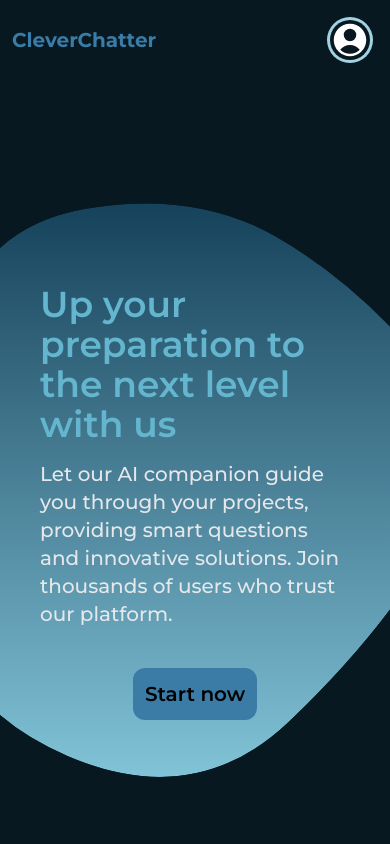
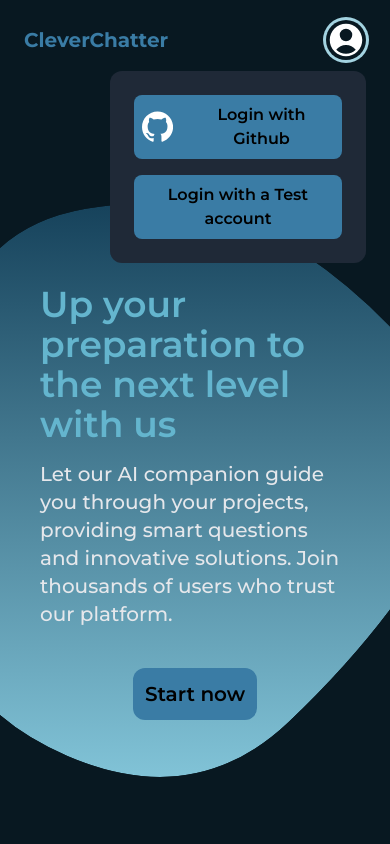
Before and after one commit to Vancelott/CleverChatter, a Next.js app: page / in a window 390 px wide. Both pictures are taken after a click on the button 350 px from the left and 40 px from the top of the page. Shown: the top 844 px of the page. Built offline with nearby package versions, Linux system fonts and the light colour scheme; no server answers.

Commit message:
slight changes and additions to the repoList component and the new chat page

```diff
--- a/components/landing.tsx
+++ b/components/landing.tsx
@@ -1,5 +1,4 @@
 "use client";
-import showProfileMenu from "@/app/actions/showProfileMenu";
 import { useProfileStore } from "@/app/store";
 import { User } from "@/app/types";
 import { useRouter } from "next/navigation";
@@ -10,17 +9,17 @@ export const Landing = ({ currentUser }: { currentUser: User }) => {
   const [user, setUser] = useState(currentUser);
   const router = useRouter();
 
-  const { setPopUpProfile } = useProfileStore();
+  const { setHideProfile } = useProfileStore();
 
   const handleStart = () => {
-    setPopUpProfile(true);
+    setHideProfile(true);
     if (user) {
       router.push("/chat");
     } else {
       toast.error("Please sign in to continue.");
-      setPopUpProfile(false);
+      setHideProfile(false);
       setTimeout(() => {
-        setPopUpProfile(true);
+        setHideProfile(true);
       }, 4000);
     }
   };
--- a/components/navBar.tsx
+++ b/components/navBar.tsx
@@ -13,11 +13,10 @@ import {
 import toast from "react-hot-toast";
 import { User } from "@/app/types";
 import Image from "next/image";
-import showProfileMenu from "@/app/actions/showProfileMenu";
 import { useProfileStore } from "@/app/store";
 
 const NavBar = ({ currentUser }: { currentUser: User }) => {
-  const { popUpProfile, setPopUpProfile } = useProfileStore();
+  const { hideProfile, setHideProfile } = useProfileStore();
 
   const {
     // data: session
@@ -39,7 +38,7 @@ const NavBar = ({ currentUser }: { currentUser: User }) => {
         profileRef.current &&
         !profileRef.current.contains(event.target as Node)
       ) {
-        setPopUpProfile(true);
+        setHideProfile(true);
       }
     }
     document.addEventListener("mousedown", handleClickOutside);
@@ -118,12 +117,12 @@ const NavBar = ({ currentUser }: { currentUser: User }) => {
   return (
     <nav className="z-20 bg-blue-00">
       <div className="max-w-7xl mx-auto md:px-6">
-        <div className="flex flex-row-reverse justify-between py-5 px-3">
+        <div className="flex flex-row-reverse justify-between py-5 px-6">
           {/* Profile Menu */}
-          <div className="flex pr-2 sm:pr-0">
+          <div className="flex">
             <div className="relative h-10 w-10" ref={profileRef}>
               <button
-                onClick={() => setPopUpProfile(!popUpProfile)}
+                onClick={() => setHideProfile(!hideProfile)}
                 className="focus:outline-none focus:ring focus:ring-blue-5 rounded-full transition delay-75"
               >
                 {user?.image ? (
@@ -140,9 +139,9 @@ const NavBar = ({ currentUser }: { currentUser: User }) => {
               </button>
               <motion.div
                 variants={navBarVariants}
-                animate={popUpProfile ? "closed" : "open"}
+                animate={hideProfile ? "closed" : "open"}
                 className={`${
-                  popUpProfile
+                  hideProfile
                     ? "hidden"
                     : "flex flex-col items-center justify-center gap-y-4 p-6 w-64 sm:w-80 bg-gray-800  mt-1 rounded-xl absolute right-0 z-10"
                 }`}
--- a/src/app/actions/showProfileMenu.tsx
+++ /dev/null
@@ -1,9 +0,0 @@
-"use server";
-
-const showProfileMenu = (show?: boolean) => {
-  // const showProfile = show! ? show : true;
-
-  return show;
-};
-
-export default showProfileMenu;
--- a/src/app/chat/components/chatNav.tsx
+++ b/src/app/chat/components/chatNav.tsx
@@ -1,15 +1,8 @@
 "use client";
 
-import { fetchChatsAction } from "@/app/actions/actions";
 import GetAllChats from "@/app/actions/getAllChats";
 import { useRouter } from "next/navigation";
-import {
-  startTransition,
-  useCallback,
-  useEffect,
-  useRef,
-  useState,
-} from "react";
+import { useEffect, useState } from "react";
 import {
   ChevronDoubleRightIcon,
   ChevronDoubleLeftIcon,
@@ -22,20 +15,13 @@ import {
   ChatBubbleLeftRightIcon,
 } from "@heroicons/react/24/outline";
 import { ChatData } from "@/app/types";
-import {
-  eachDayOfInterval,
-  isAfter,
-  isBefore,
-  isEqual,
-  isToday,
-  subDays,
-} from "date-fns";
+import { isBefore, isToday, subDays } from "date-fns";
 
 // import { useRouter } from "next/navigation";
 
 export const ChatNav = () => {
   const [chats, setChats] = useState<ChatData[]>([]);
-  const [hidden, setHidden] = useState(false);
+  const [hidden, setHidden] = useState(true);
   const [slug, setSlug] = useState("");
 
   const [chatsToday, setChatsToday] = useState<ChatData[]>([]);
--- a/src/app/chat/components/repoList.tsx
+++ b/src/app/chat/components/repoList.tsx
@@ -24,14 +24,23 @@ export const RepoList = ({
   const end = start + Number(repoPerPage);
 
   const lastPage = totalRepos / repoPerPage;
+  // const paginatedRepos = [];
   const paginatedRepos = data.slice(start, end);
 
   return (
-    <nav className="max-h-fit min-w-[16.5rem] overflow-y-visible border-2 border-white rounded-xl">
+    <nav className="max-h-fit min-w-[16.5rem] min-h-[29.2rem] overflow-y-visible border-2 border-white rounded-xl">
       <ul
         role="list"
-        className="h-full relative z-0 divide-y divide-gray-200 bg-blue-0 rounded-xl"
+        className={`h-full relative z-0 divide-y divide-gray-200 bg-blue-0 rounded-xl ${
+          paginatedRepos.length === 0 ? "flex items-center justify-center" : ""
+        }`}
       >
+        {paginatedRepos.length === 0 && (
+          <li className="text-lg font-semibold text-white max-w-[16rem] text-center px-2">
+            No repositories found. Please ensure your repositories are set to
+            public visibility or check if you have any repositories available.{" "}
+          </li>
+        )}
         {paginatedRepos.map((item: Repository) => (
           <li
             key={item.id}
@@ -59,6 +68,7 @@ export const RepoList = ({
             </div>
           </li>
         ))}
+        {paginatedRepos.length > 0 && (
           <div className="flex flex-row items-center justify-center font-semibold space-x-2">
             <button
               className="p-1"
@@ -68,7 +78,9 @@ export const RepoList = ({
             >
               <ArrowLeftCircleIcon className="w-10 h-10 text-blue-3" />
             </button>
-          <p className="text-gray-100 text-xl font-bold px-4 py-1.5 ">{page}</p>
+            <p className="text-gray-100 text-xl font-bold px-4 py-1.5 ">
+              {page}
+            </p>
             <button
               className="p-1"
               onClick={() => {
@@ -78,6 +90,7 @@ export const RepoList = ({
               <ArrowRightCircleIcon className="w-10 h-10 text-blue-3" />
             </button>
           </div>
+        )}
       </ul>
     </nav>
   );
--- a/src/app/chat/page.tsx
+++ b/src/app/chat/page.tsx
@@ -348,16 +348,23 @@ export default function Chat() {
         {!hideList && (
           <>
             <div className="flex flex-col justify-center items-center bg-blue-00 h-screen my-10 mx-auto relative py-32 z-10">
-              <p className="font-bold text-5xl pb-4 whitespace-nowrap">
+              <p className="font-extrabold text-5xl pb-4 whitespace-nowrap">
                 Your repositories
               </p>
-              <p className="font-extralight text-xl pb-4">
+              <p className="font-semibold text-xl pb-4">
                 Choose a repository to prepare on
               </p>
               <RepoList data={data} handleCallback={getSelectedRepo} />
               <button
-                onClick={handleSubmit}
-                className="mt-10 bg-blue-2 px-3 py-3 rounded-xl text-white-1 font-medium text-xl hover:bg-blue-1 transition-bg-color duration-300"
+                onClick={() =>
+                  !selectedChildRepo ? handleSubmit() : undefined
+                }
+                disabled={!selectedChildRepo}
+                className={`mt-10 bg-blue-2 px-3 py-3 rounded-xl text-white-1 font-medium text-xl hover:bg-blue-1 transition-bg-color duration-300 ${
+                  !selectedChildRepo
+                    ? "cursor-not-allowed bg-blue-1 opacity-70 text-gray-200"
+                    : ""
+                }`}
               >
                 Submit
               </button>
--- a/src/app/page.tsx
+++ b/src/app/page.tsx
@@ -7,14 +7,6 @@ import AboutLanding from "../../components/aboutLanding";
 
 export default async function Home() {
   const currentUser = await getCurrentUser();
-
-  const showProfileMenu = async (show: boolean) => {
-    const data = show;
-
-    return data;
-  };
-
-  const show = await showProfileMenu;
 
   return (
     <>
--- a/src/app/store.ts
+++ b/src/app/store.ts
@@ -1,11 +1,11 @@
 import { create } from "zustand";
 
 interface ProfileState {
-  popUpProfile: boolean;
-  setPopUpProfile: (popUpProfile: boolean) => void;
+  hideProfile: boolean;
+  setHideProfile: (popUpProfile: boolean) => void;
 }
 
 export const useProfileStore = create<ProfileState>()((set) => ({
-  popUpProfile: false,
-  setPopUpProfile: (popUpProfile: boolean) => set({ popUpProfile }),
+  hideProfile: true,
+  setHideProfile: (hideProfile: boolean) => set({ hideProfile }),
 }));
```
Lines whose indentation alone changed are shown as unchanged.
